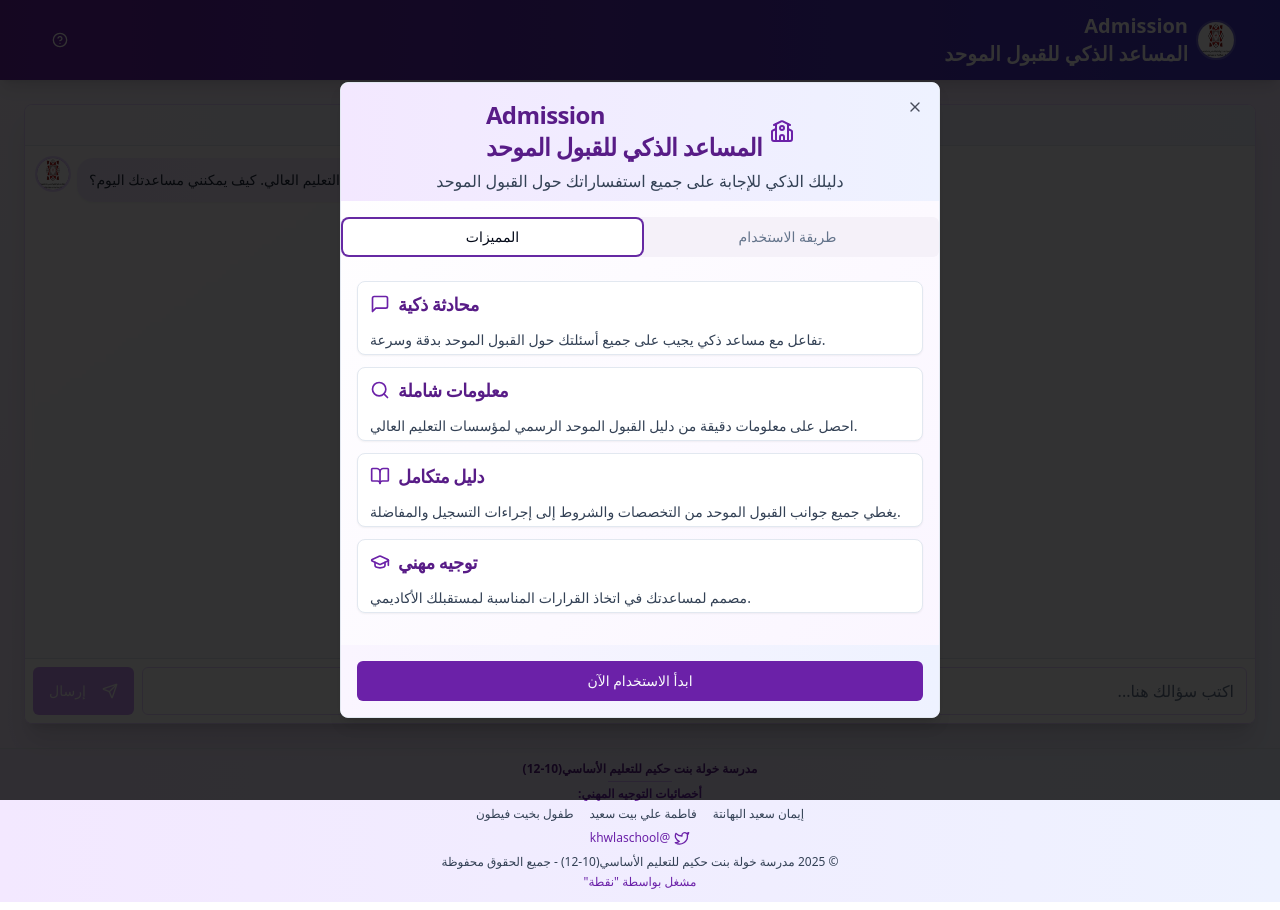
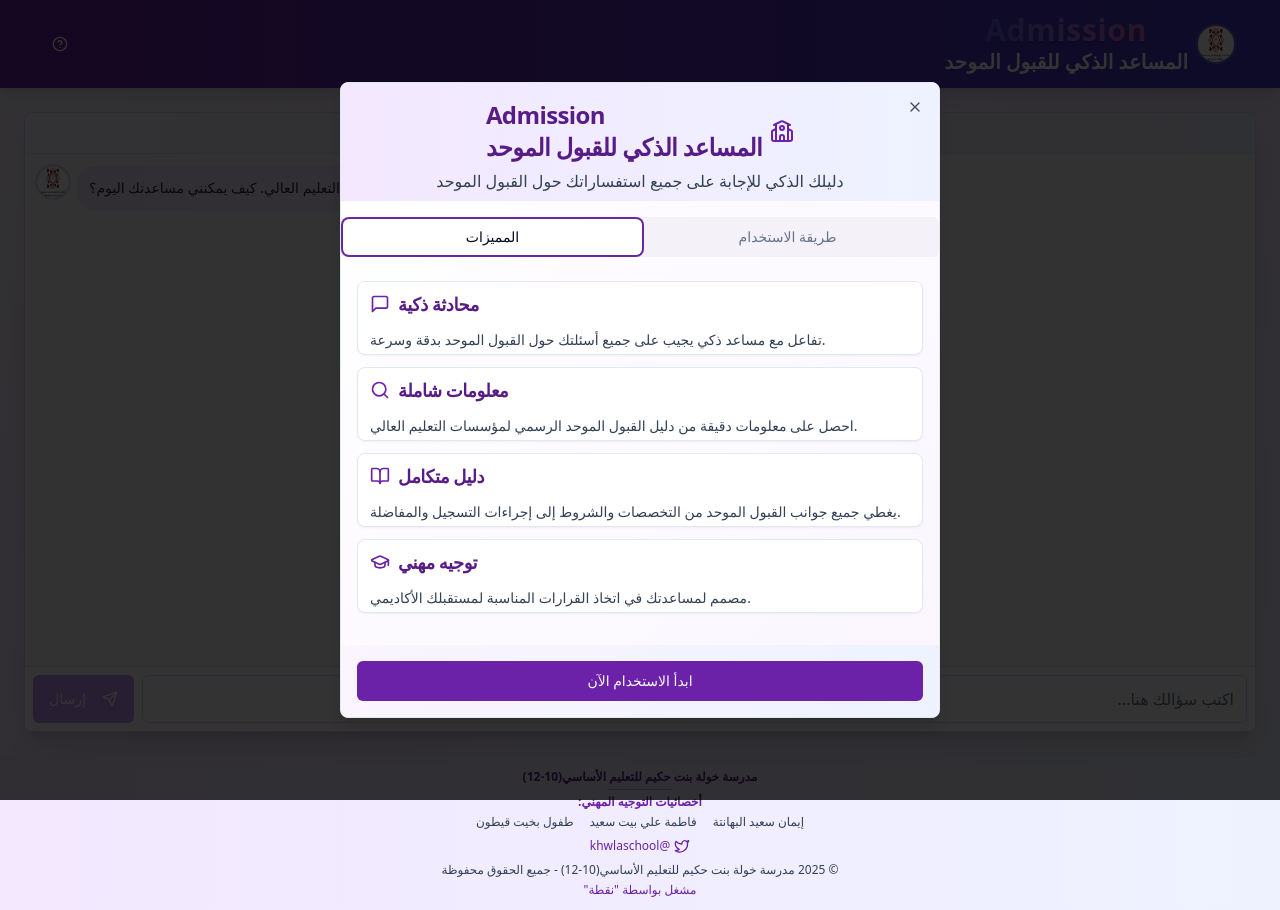
Before and after one commit to alanqoudif/Unified-Admissions-Assistant-Khawla-School, a Next.js app: page / in a window 1280 px wide. Built offline with nearby package versions, Linux system fonts and the light colour scheme.

Commit message:
feat: enhance "Admission" text prominence
Increase font size, add gradient, drop shadow, bold font, and animation.

Co-authored-by: faisal al anqoudi <54464056+alanqoudif@users.noreply.github.com>

```diff
--- a/app/page.tsx
+++ b/app/page.tsx
@@ -222,8 +222,10 @@ export default function ChatPage() {
               <AvatarImage src="/school-logo.png" alt="شعار مدرسة خولة بنت حكيم للتعليم الأساسي(10-12)" />
               <AvatarFallback className="bg-purple-700">أ</AvatarFallback>
             </Avatar>
-            <h1 className="text-lg md:text-xl font-bold">
-              Admission
+            <h1 className="text-lg md:text-xl font-bold text-center">
+              <span className="bg-clip-text text-transparent bg-gradient-to-r from-indigo-500 via-purple-400 to-pink-400 text-2xl md:text-3xl font-extrabold drop-shadow-md tracking-wide animate-pulse">
+                Admission
+              </span>
               <br />
               المساعد الذكي للقبول الموحد
             </h1>
@@ -374,7 +376,7 @@ export default function ChatPage() {
             <div className="flex flex-wrap justify-center gap-x-4 text-slate-700">
               <p>إيمان سعيد البهانتة</p>
               <p>فاطمة علي بيت سعيد</p>
-              <p>طفول بخيت فيطون</p>
+              <p>طفول بخيت قيطون</p>
             </div>
           </div>
           <div className="flex items-center justify-center gap-2 mb-2">
```
